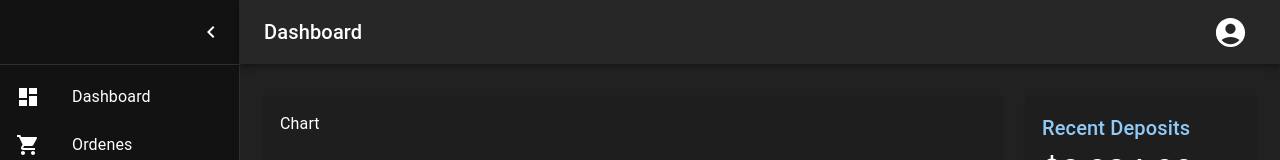
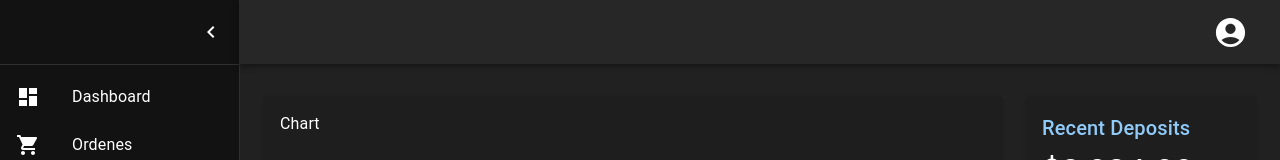
Before and after one commit to Rick-26R/laflamita, a Next.js app: page /dashboard in a window 1280 px wide. Shown: the top 160 px of the page. Built offline with nearby package versions, Linux system fonts and the light colour scheme.

Commit message:
feat: Update MenuDash component with list items on it instead of props

```diff
--- a/src/modules/MenuDash.js
+++ b/src/modules/MenuDash.js
@@ -14,6 +14,8 @@ import Badge from '@mui/material/Badge';
 import Menu from '@mui/material/Menu';
 import MenuItem from '@mui/material/MenuItem';
 import Router from 'next/router';
+import { mainListItems, secondaryListItems } from '../components/ListUser';
+
 
 const drawerWidth = 240;
 
@@ -98,7 +100,7 @@ export default function MenuDash(props) {
                         noWrap
                         sx={{ flexGrow: 1 }}
                     >
-                        Dashboard
+                        {props.title}
                     </Typography>
                     <IconButton onClick={handleMenuOpen}>
                         <Badge>
@@ -158,11 +160,11 @@ export default function MenuDash(props) {
                 </Toolbar>
                 <Divider />
                 <List component="nav">
-                    {props.main}
+                    {mainListItems}
                 </List>
                 <Divider />
                 <List component="nav">
-                    {props.secondary}
+                    {secondaryListItems}
                 </List>
             </Drawer>
         </>
```
